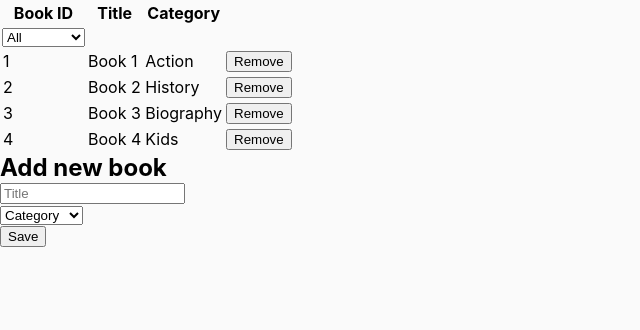
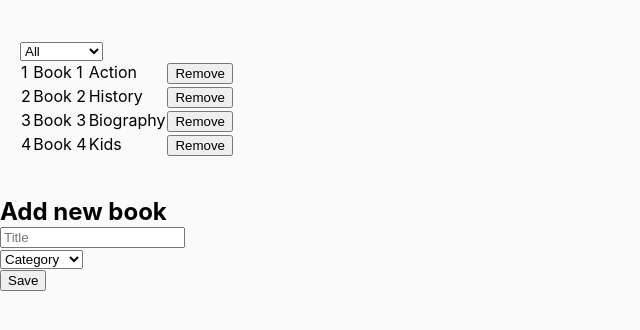
Before and after one commit to JohnHernCode/React-Redux-Bookstore-CMS, a React (Create React App) app: page / in a window 1280 px wide. Shown: the top 330 px of the page, without its empty margins (0-640 px from the left). Built offline with nearby package versions, Linux system fonts and the light colour scheme.

Commit message:
Add style to bookslist

```diff
--- a/src/containers/BooksList.js
+++ b/src/containers/BooksList.js
@@ -1,4 +1,5 @@
 import PropTypes from 'prop-types';
+import classnames from 'classnames';
 import { bindActionCreators } from 'redux';
 import { connect } from 'react-redux';
 
@@ -6,6 +7,7 @@ import { books, filter } from '../actions';
 import CategoryFilter from '../components/CategoryFilter';
 
 import Book from '../components/Book';
+import util from '../base.module.css';
 
 function BooksList({
   books,
@@ -14,17 +16,9 @@ function BooksList({
   changeFilter,
 }) {
   return (
-    <table>
+    <section className={classnames(util.w100, util.section)}>
       <CategoryFilter filter={filter} handleFilterChange={changeFilter} />
-      <thead>
-        <tr>
-          <th>Book ID</th>
-          <th>Title</th>
-          <th>Category</th>
-        </tr>
-      </thead>
-      <tbody>
-        {
+      {
           books.length > 0
             ? books.map((book) => (
               <Book
@@ -35,8 +29,7 @@ function BooksList({
             ))
             : <h3 style={{ textAlign: 'center' }}>No books were found!</h3>
         }
-      </tbody>
-    </table>
+    </section>
   );
 }
 
```
